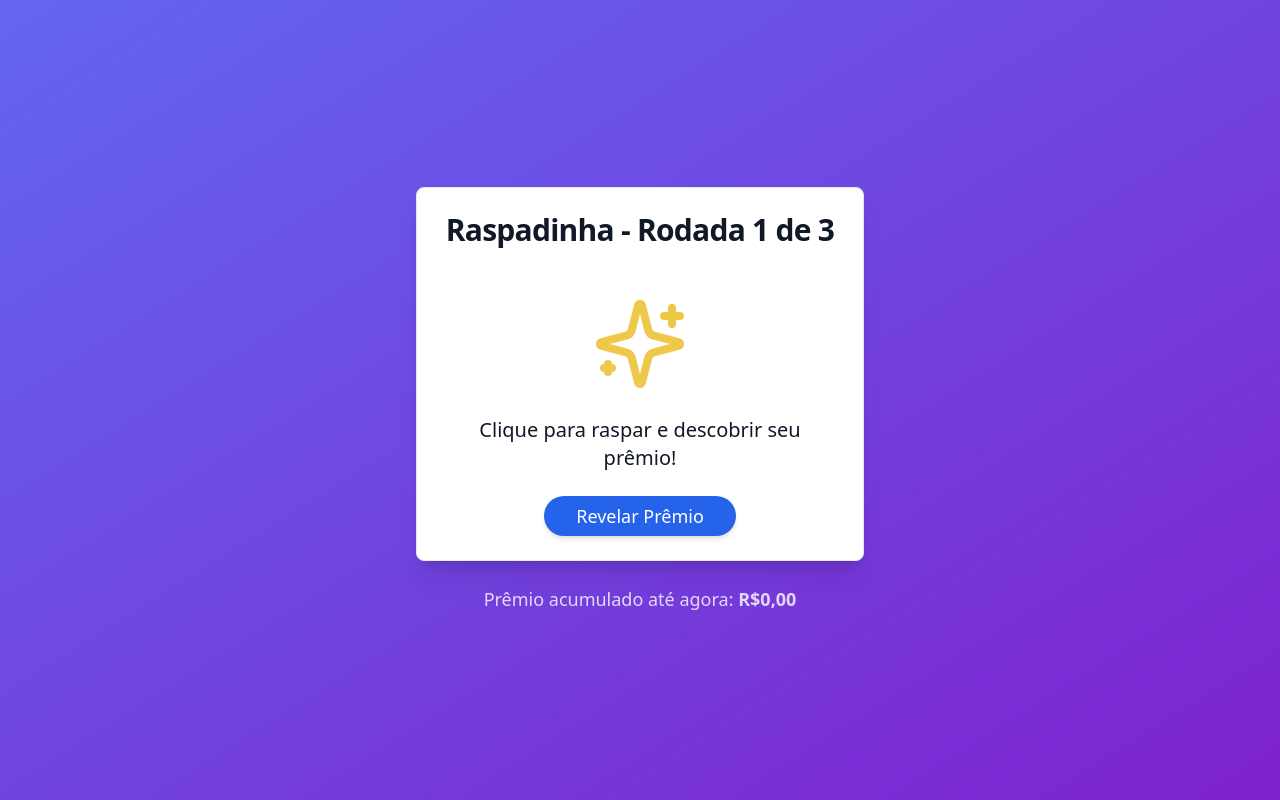
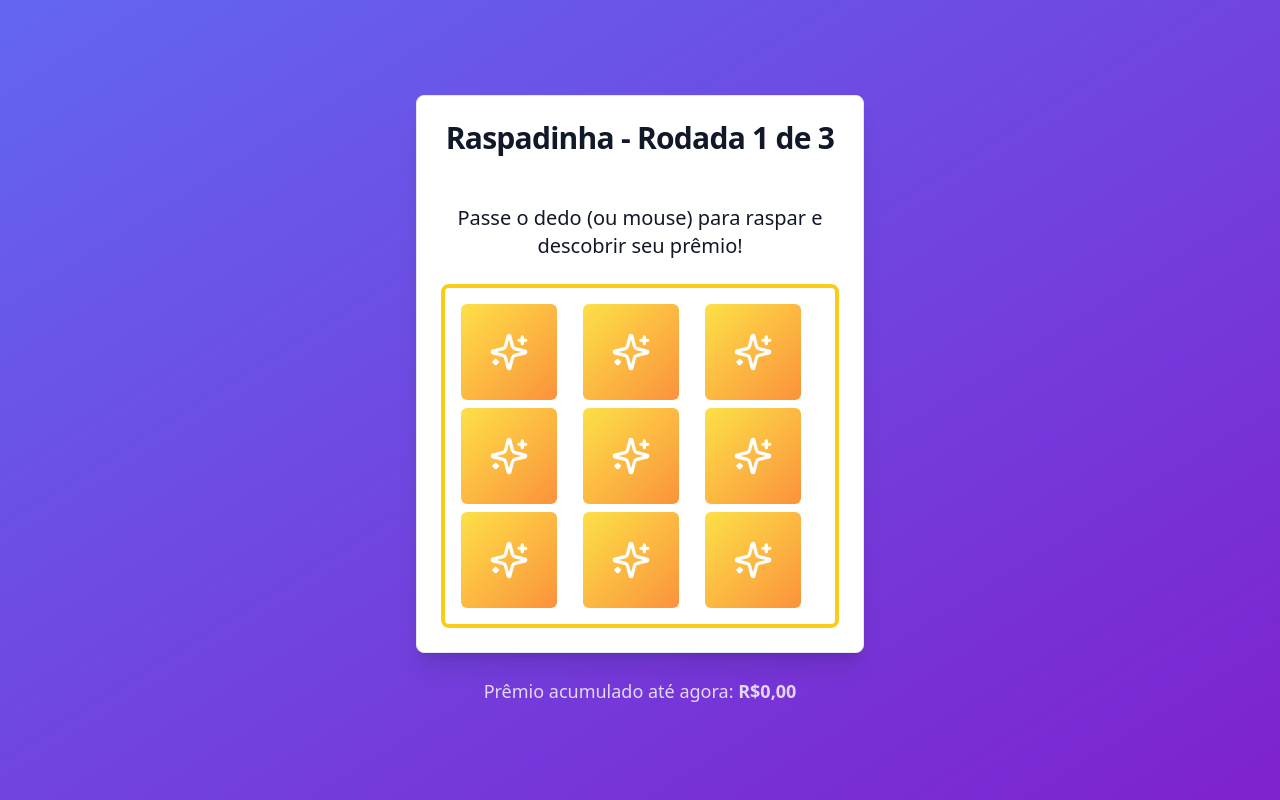
Before and after one commit to milenypinsilveira998-lang/vigilant-ferret-kick, a React (Vite) app: page /scratch-card/1 in a window 1280 px wide. Built offline with nearby package versions, Linux system fonts and the light colour scheme.

Commit message:
[dyad] wrote 2 file(s)

```diff
--- /dev/null
+++ b/src/components/ScratchGrid.tsx
@@ -0,0 +1,100 @@
+"use client";
+
+import React, { useState, useEffect, useRef } from "react";
+import { cn } from "@/lib/utils";
+import { Check, Sparkles } from "lucide-react";
+
+interface ScratchGridProps {
+  onComplete: () => void;
+  gridSize?: number; // Default to 3 for a 3x3 grid
+}
+
+const ScratchGrid: React.FC<ScratchGridProps> = ({ onComplete, gridSize = 3 }) => {
+  const totalCells = gridSize * gridSize;
+  const [scratchedCells, setScratchedCells] = useState<boolean[]>(
+    new Array(totalCells).fill(false)
+  );
+  const [isScratching, setIsScratching] = useState(false);
+  const gridRef = useRef<HTMLDivElement>(null);
+
+  useEffect(() => {
+    if (scratchedCells.every(Boolean)) {
+      onComplete();
+    }
+  }, [scratchedCells, onComplete]);
+
+  const handleScratch = (index: number) => {
+    setScratchedCells((prev) => {
+      if (!prev[index]) {
+        const newScratched = [...prev];
+        newScratched[index] = true;
+        return newScratched;
+      }
+      return prev;
+    });
+  };
+
+  const handleInteractionStart = (index: number) => {
+    setIsScratching(true);
+    handleScratch(index);
+  };
+
+  const handleInteractionMove = (e: React.MouseEvent | React.TouchEvent) => {
+    if (!isScratching || !gridRef.current) return;
+
+    let clientX, clientY;
+    if ('touches' in e) { // Touch event
+      clientX = e.touches[0].clientX;
+      clientY = e.touches[0].clientY;
+    } else { // Mouse event
+      clientX = e.clientX;
+      clientY = e.clientY;
+    }
+
+    const target = document.elementFromPoint(clientX, clientY);
+    if (target && target instanceof HTMLElement && target.dataset.cellIndex) {
+      const index = parseInt(target.dataset.cellIndex);
+      handleScratch(index);
+    }
+  };
+
+  const handleInteractionEnd = () => {
+    setIsScratching(false);
+  };
+
+  return (
+    <div
+      ref={gridRef}
+      className={cn(
+        "grid grid-cols-3 gap-2 p-4 border-4 border-yellow-400 rounded-lg touch-none",
+        "w-full max-w-xs md:max-w-md"
+      )}
+      onMouseLeave={handleInteractionEnd}
+      onMouseUp={handleInteractionEnd}
+      onTouchEnd={handleInteractionEnd}
+      onTouchCancel={handleInteractionEnd}
+      onMouseMove={handleInteractionMove}
+    >
+      {Array.from({ length: totalCells }).map((_, index) => (
+        <div
+          key={index}
+          data-cell-index={index}
+          className={cn(
+            "relative w-20 h-20 md:w-24 md:h-24 rounded-md flex items-center justify-center text-gray-700 text-xl font-bold cursor-pointer select-none",
+            scratchedCells[index] ? "bg-gray-100" : "bg-gradient-to-br from-yellow-300 to-orange-400"
+          )}
+          onMouseDown={() => handleInteractionStart(index)}
+          onTouchStart={() => handleInteractionStart(index)}
+        >
+          {scratchedCells[index] ? (
+            <Check className="h-10 w-10 text-green-500" />
+          ) : (
+            <Sparkles className="h-10 w-10 text-white" />
+          )}
+        </div>
+      ))}
+    </div>
+  );
+};
+
+export default ScratchGrid;
--- a/src/pages/ScratchCardGame.tsx
+++ b/src/pages/ScratchCardGame.tsx
@@ -1,10 +1,13 @@
-import React, { useState } from "react";
+"use client";
+
+import React, { useState, useEffect } from "react";
 import { useNavigate, useParams, useLocation } from "react-router-dom";
 import { Button } from "@/components/ui/button";
 import { Card, CardContent, CardHeader, CardTitle } from "@/components/ui/card";
-import { Sparkles, XCircle, DollarSign } from "lucide-react";
+import { XCircle, DollarSign } from "lucide-react";
+import ScratchGrid from "@/components/ScratchGrid"; // Importando o novo componente
 
-const prizes = [0, 10, 140]; // Prizes for round 1, 2, 3
+const prizes = [0, 10, 140]; // Prêmios para a rodada 1, 2, 3
 
 const ScratchCardGame = () => {
   const navigate = useNavigate();
@@ -14,10 +17,16 @@ const ScratchCardGame = () => {
   const [revealed, setRevealed] = useState(false);
   const [currentPrize, setCurrentPrize] = useState<number | null>(null);
 
-  // Get total prize from previous rounds, default to 0 if not available
+  // Obtém o prêmio total das rodadas anteriores, padrão para 0 se não disponível
   const totalPrizeFromState = (location.state as { totalPrize: number })?.totalPrize || 0;
 
-  const handleReveal = () => {
+  // Reseta o estado de revelado e o prêmio atual quando a rodada muda
+  useEffect(() => {
+    setRevealed(false);
+    setCurrentPrize(null);
+  }, [currentRound]);
+
+  const handleScratchComplete = () => {
     const prize = prizes[currentRound - 1];
     setCurrentPrize(prize);
     setRevealed(true);
@@ -30,8 +39,6 @@ const ScratchCardGame = () => {
     } else {
       navigate("/withdrawal", { state: { totalPrize: newTotalPrize } });
     }
-    setRevealed(false);
-    setCurrentPrize(null);
   };
 
   const getPrizeIcon = (prize: number | null) => {
@@ -51,16 +58,10 @@ const ScratchCardGame = () => {
         <CardContent className="flex flex-col items-center justify-center p-6">
           {!revealed ? (
             <>
-              <Sparkles className="h-24 w-24 text-yellow-500 mb-6 animate-pulse" />
               <p className="text-xl mb-6 text-center">
-                Clique para raspar e descobrir seu prêmio!
+                Passe o dedo (ou mouse) para raspar e descobrir seu prêmio!
               </p>
-              <Button
-                onClick={handleReveal}
-                className="bg-blue-600 hover:bg-blue-700 text-white text-lg px-8 py-4 rounded-full shadow-md transition-all duration-300 transform hover:scale-105"
-              >
-                Revelar Prêmio
-              </Button>
+              <ScratchGrid key={currentRound} onComplete={handleScratchComplete} />
             </>
           ) : (
             <>
```
